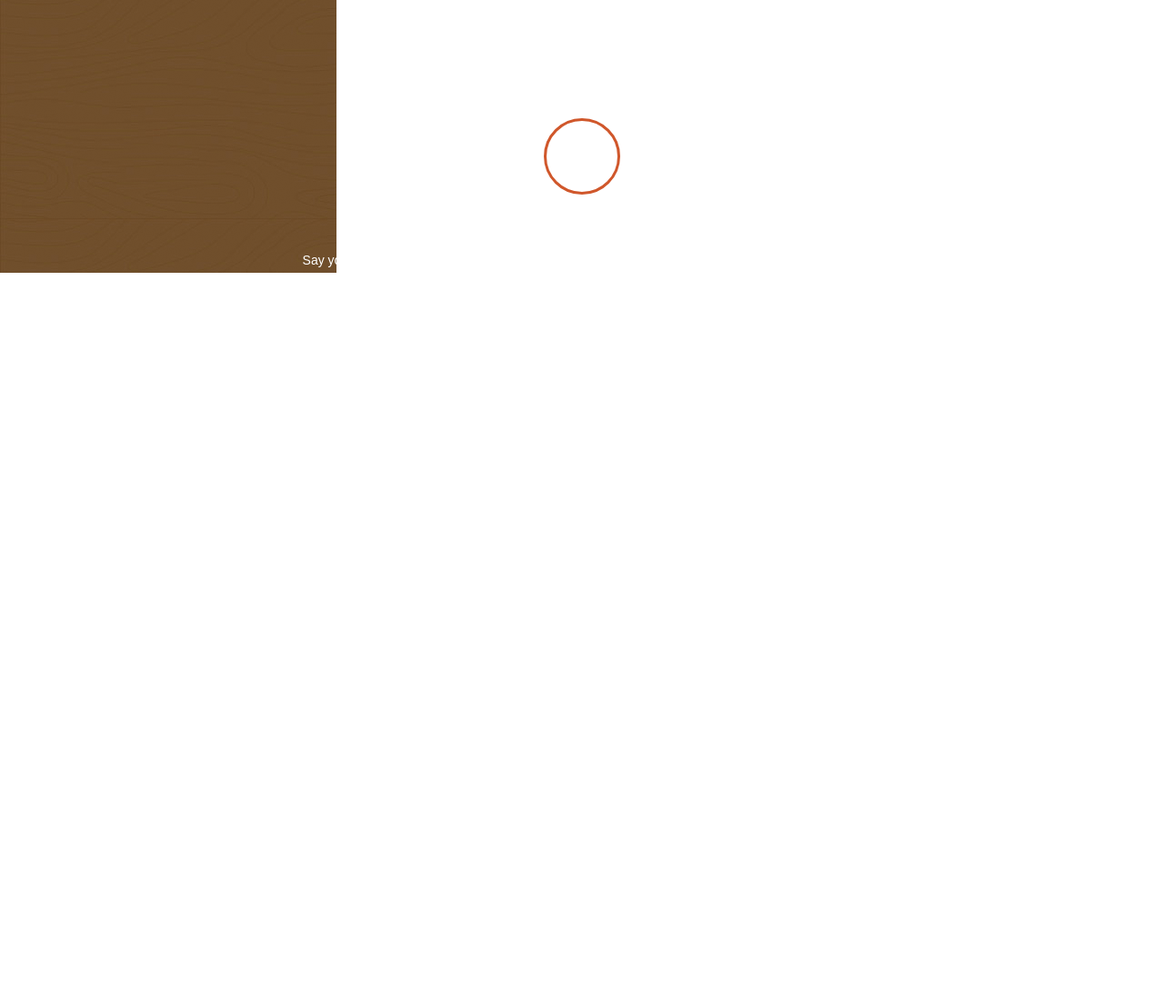
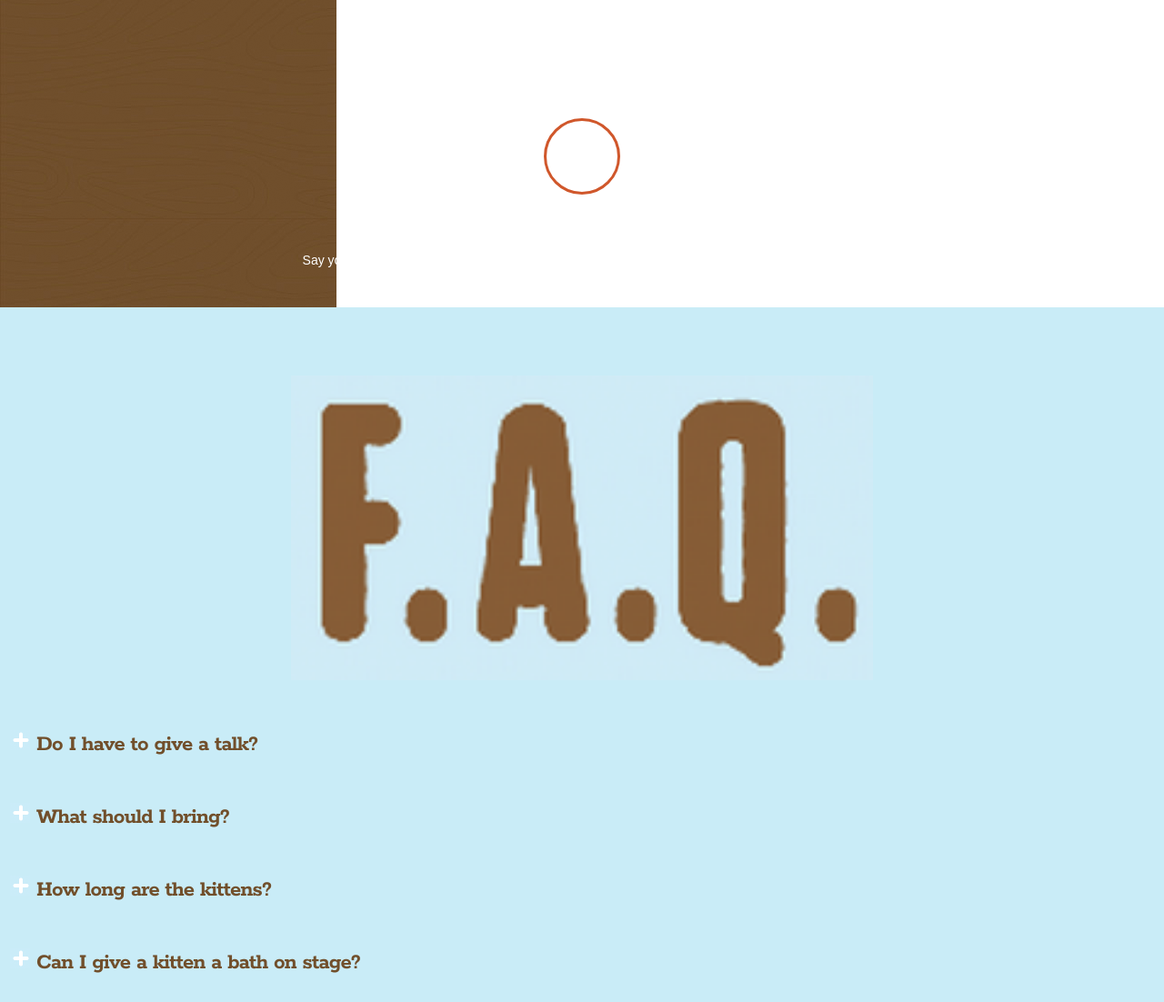
Before and after one commit to oobbles/06-30-barcamp, a plain HTML site: page index.html in a window 1280 px wide. Shown: the part 6350-7452 px from the top of the page at 91% size. Before the commit the page ends 6650 px from the top, so only its background shows below. Drawn offline with Linux system fonts and the light colour scheme.

Commit message:
Finished part 4- blue faq

```diff
--- a/css/style.css
+++ b/css/style.css
@@ -138,3 +138,24 @@ hr {
   line-height: 200%;
   margin: 0 25px;
 }
+
+.blue {
+  background-color: #C9ECF7;
+}
+
+.faq {
+  padding-top: 2cm;
+  width: 50%;
+}
+ul {
+   list-style-image: url('plus-bullet.png');
+   color: #714f2b;
+   font-family: 'Rokkitt', serif;
+   font-size: 25px;
+   font-weight: bolder;
+   letter-spacing: -.8px;
+}
+li {
+  padding: 25px 0;
+  text-align: left;
+}
--- a/index.html
+++ b/index.html
@@ -141,7 +141,19 @@
         <div class="meridian">PM</div>
         </div>
         <h2 class="white_h2">Closing</h2>
-        <p class="white_tiny">Say your goodbyes, collect addresses for your new pen pals, and start looking forward to next year.</p>
+        <p class="white_tiny padding">Say your goodbyes, collect addresses for your new pen pals, and start looking forward to next year.</p>
+      </div>
+
+    <!-- Begin Part 4 -->
+      <div class="blue">
+      <img class="faq" src="img/faq.png" alt="Illustrated text says F.A.Q.">
+      <ul>
+        <li>Do I have to give a talk?</li>
+        <li>What should I bring?</li>
+        <li>How long are the kittens?</li>
+        <li>Can I give a kitten a bath on stage?</li>
+      </ul>
+      <img class="padding" src="img/treehouse.png" alt="Illustrated lookout tower with barcamp logo with trees and squirrel around it.">
       </div>
     </div>
   </body>
```
Also changed, not shown: css/plus-bullet.png (renamed from img/plus-bullet.png), 1 other file.
